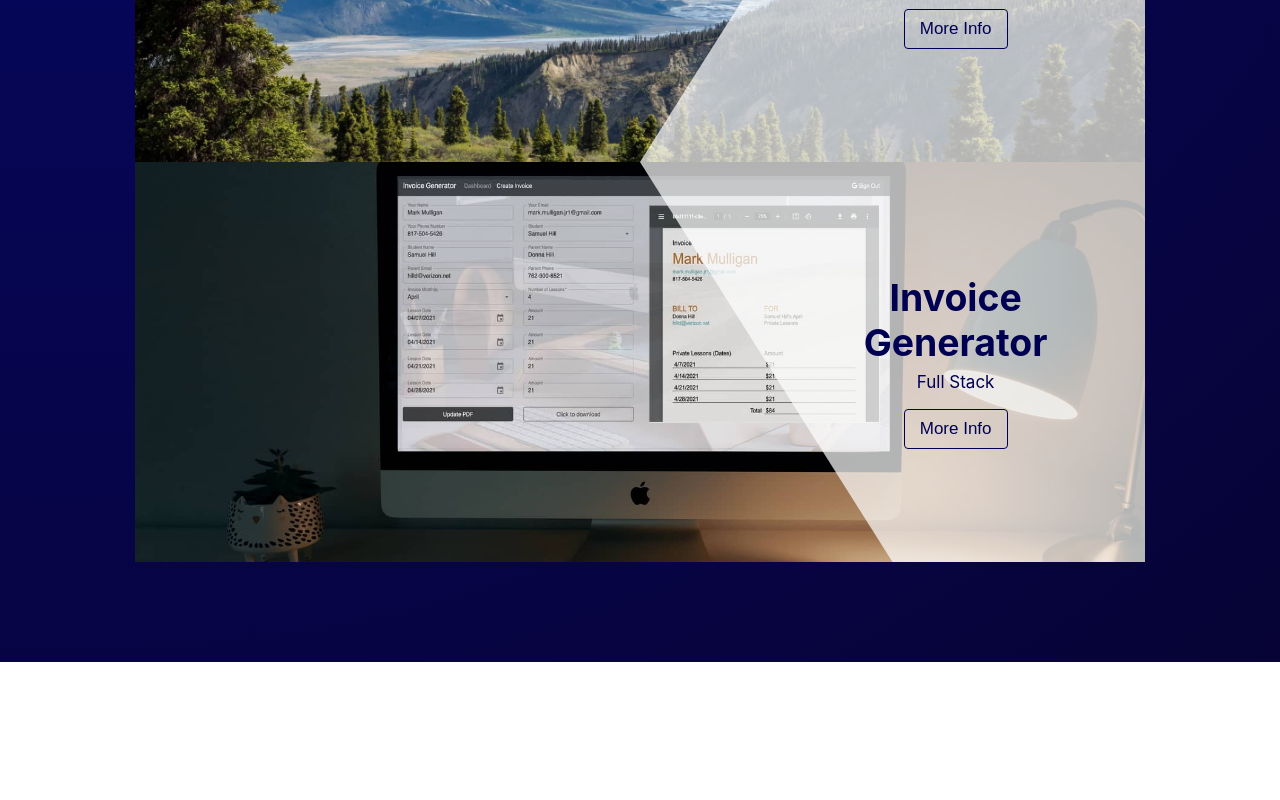
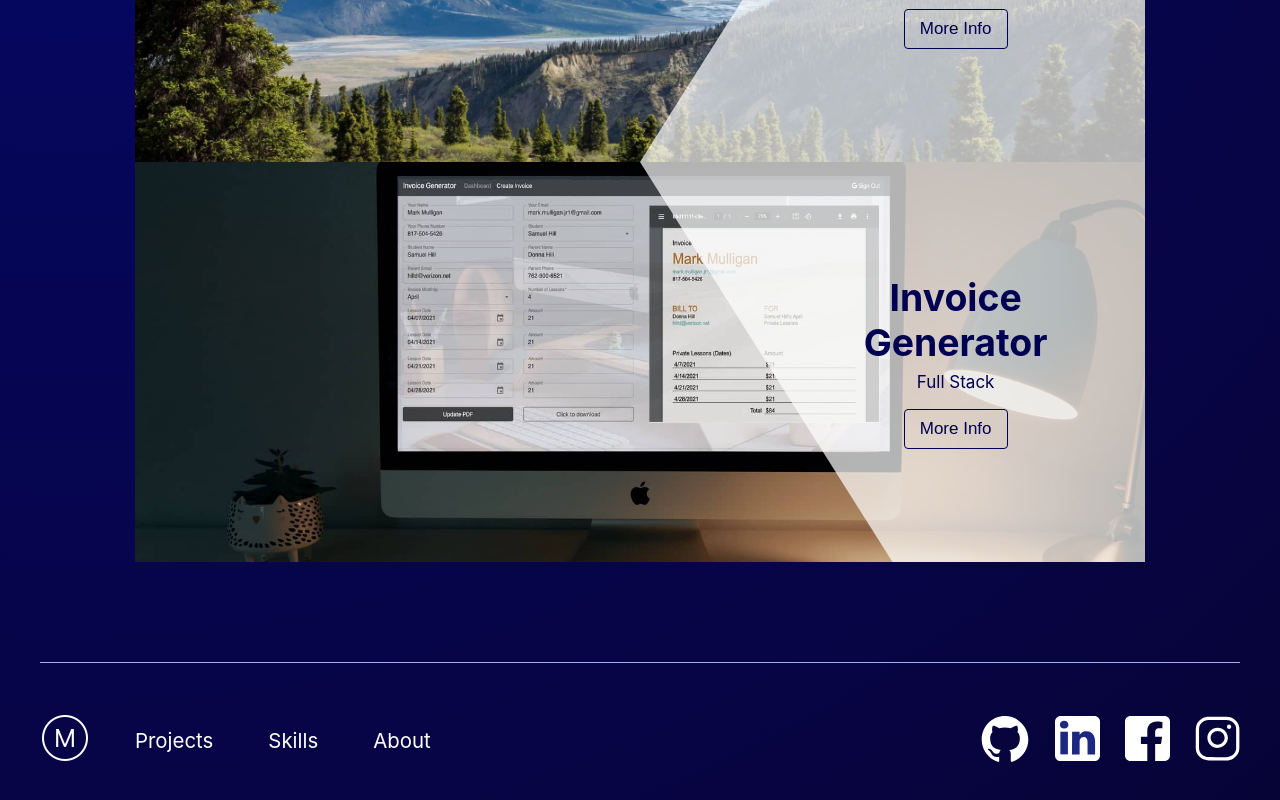
Before and after one commit to Mark-Mulligan/nextjs-portfolio, a Next.js app: page / in a window 1280 px wide. Shown: the part 2438-3238 px from the top of the page. Before the commit the page ends 3100 px from the top, so only its background shows below. Built offline with nearby package versions, Linux system fonts and the light colour scheme.

Commit message:
working on contact section

```diff
--- a/components/AboutSection.tsx
+++ b/components/AboutSection.tsx
@@ -1,5 +1,4 @@
 import { useState } from 'react';
-import Image from 'next/image';
 import styles from '../styles/AboutSection.module.scss';
 import Experience from './Experience';
 import Skills from './Skills';
--- /dev/null
+++ b/components/ContactSection.tsx
@@ -0,0 +1,49 @@
+import styles from '../styles/ContactSection.module.scss';
+import Image from 'next/image';
+
+const ContactSection = () => {
+  return (
+    <section className={styles.contactSection}>
+      <ul>
+        <div className={styles.pageLinks}>
+          <li>
+            <Image height={50} width={50} src="/icons/website-logo.png" alt="M Logo" />
+          </li>
+          <li>
+            <a href="#projects">Projects</a>
+          </li>
+          <li>
+            <a href="#about">Skills</a>
+          </li>
+          <li>
+            <a href="#about">About</a>
+          </li>
+        </div>
+        <div className={styles.socialLinks}>
+          <li>
+            <a>
+              <Image height={50} width={50} src="/icons/githubWhite.svg" alt="github link" />
+            </a>
+          </li>
+          <li>
+            <a>
+              <Image height={45} width={45} src="/icons/linkedin.svg" alt="Linkedin Link" />
+            </a>
+          </li>
+          <li>
+            <a>
+              <Image height={45} width={45} src="/icons/facebook.svg" alt="facebook link" />
+            </a>
+          </li>
+          <li>
+            <a>
+              <Image height={45} width={45} src="/icons/instagram.svg" alt="instagram link" />
+            </a>
+          </li>
+        </div>
+      </ul>
+    </section>
+  );
+};
+
+export default ContactSection;
--- a/pages/index.tsx
+++ b/pages/index.tsx
@@ -4,6 +4,7 @@ import Head from 'next/head';
 import HeroSection from '../components/HeroSection';
 import AboutSection from '../components/AboutSection';
 import ProjectSection from '../components/ProjectSection';
+import ContactSection from '../components/ContactSection';
 
 const aboutSectionItems = ['Skills', 'Experience', 'About', 'Social'];
 
@@ -21,6 +22,10 @@ const Home: NextPage = () => {
         <AboutSection aboutItems={aboutSectionItems} />
         <ProjectSection />
       </main>
+
+      <footer>
+        <ContactSection />
+      </footer>
     </div>
   );
 };
--- /dev/null
+++ b/styles/ContactSection.module.scss
@@ -0,0 +1,38 @@
+@import './Variables.scss';
+
+.contactSection {
+  min-height: 50vh;
+
+  ul {
+    border-top: 1px solid $lighter-blue;
+    max-width: 1200px;
+    padding-top: 50px;
+    margin: auto;
+    display: grid;
+    grid-template-columns: minmax(0, 1fr) minmax(0, 1fr);
+
+    div {
+      display: flex;
+      align-items: center;
+    }
+
+    .pageLinks {
+      li {
+        margin-right: 35px;
+        font-size: 1.2rem;
+
+        a {
+          padding: 10px;
+        }
+      }
+    }
+
+    .socialLinks {
+      justify-content: end;
+
+      li {
+        margin-left: 25px;
+      }
+    }
+  }
+}
```
